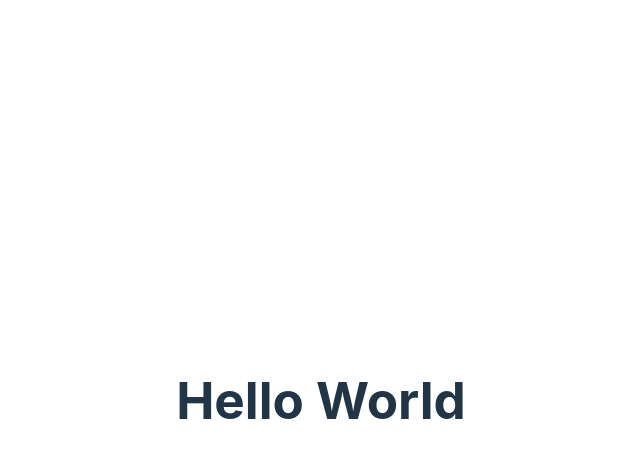
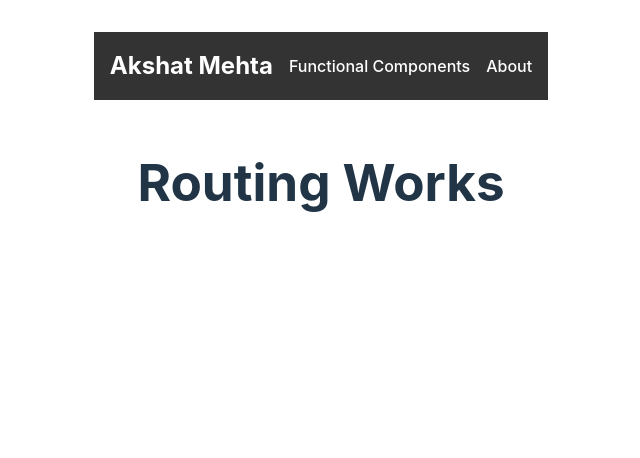
Before and after one commit to nerkoux/React-Practice, a React (Vite) app in the folder assignment1/: page /about in a window 1280 px wide. Shown: the top 458 px of the page, without its empty margins (319-959 px from the left). Built offline with nearby package versions, Linux system fonts and the light colour scheme.

Commit message:
Added Routing & Navbar tooo

```diff
--- a/assignment1/src/App.css
+++ b/assignment1/src/App.css
@@ -83,3 +83,57 @@
 .cardOne p, .cardTwo p {
   margin: 10px 0;
 }
+
+.app-container {
+  display: flex;
+  flex-direction: column;
+  min-height: 100vh;
+}
+
+.content {
+  flex: 1;
+  padding: 20px;
+}
+
+.navbar {
+  background-color: #333;
+  color: white;
+  padding: 1rem;
+}
+
+.navbar-container {
+  display: flex;
+  justify-content: space-between;
+  align-items: center;
+  max-width: 1200px;
+  margin: 0 auto;
+}
+
+.navbar-brand {
+  color: white;
+  text-decoration: none;
+  font-size: 1.5rem;
+  font-weight: bold;
+}
+
+.nav-menu {
+  display: flex;
+  list-style: none;
+  margin: 0;
+  padding: 0;
+}
+
+.nav-item {
+  margin-left: 1rem;
+}
+
+.nav-link {
+  color: white;
+  text-decoration: none;
+  font-size: 1rem;
+  transition: color 0.3s ease;
+}
+
+.nav-link:hover {
+  color: #61dafb;
+}
--- a/assignment1/src/App.jsx
+++ b/assignment1/src/App.jsx
@@ -1,27 +1,30 @@
 import React from 'react'
+import { BrowserRouter, Route, Routes } from 'react-router-dom'
+import './App.css'
+import Navbar from './component/Navbar'
 import ToggleFunc from './component/ToggleFunc'
-import { BrowserRouter,Route,Routes } from 'react-router-dom'
-import './App.css'
 import About from './component/About'
 
-const Home = () => (
+const Funnt = () => (
   <>
-    <h1>Home</h1>
+    <h1>FUNCTIONAL COMPONENTS</h1>
     <ToggleFunc />
   </>
 )
 
-
 const App = () => {
   return (
-    <>
     <BrowserRouter>
-    <Routes>
-    <Route path="/" element={<Home />} />
-    <Route path="/about" element={<About />} />
-    </Routes>  {/* Above, we use Routes component to wrap all our routes */}
+      <div className="app-container">
+        <Navbar />
+        <div className="content">
+          <Routes>
+            <Route path="/" element={<Funnt />} />
+            <Route path="/about" element={<About />} />
+          </Routes>
+        </div>
+      </div>
     </BrowserRouter>
-    </>
   )
 }
 
--- a/assignment1/src/component/About.jsx
+++ b/assignment1/src/component/About.jsx
@@ -5,7 +5,7 @@
 const About = () => {
   return (
     <>
-    <h1>Hello World</h1>
+    <h1>Routing Works</h1>
     </>
   )
 }
--- /dev/null
+++ b/assignment1/src/component/Navbar.jsx
@@ -0,0 +1,24 @@
+import React from 'react'
+import { Link } from 'react-router-dom'
+
+const Navbar = () => {
+  return (
+    <nav className="navbar">
+      <div className="navbar-container">
+        <Link to="/" className="navbar-brand">
+          Akshat Mehta
+        </Link>
+        <ul className="nav-menu">
+          <li className="nav-item">
+            <Link to="/" className="nav-link">Functional Components</Link>
+          </li>
+          <li className="nav-item">
+            <Link to="/about" className="nav-link">About</Link>
+          </li>
+        </ul>
+      </div>
+    </nav>
+  )
+}
+
+export default Navbar
```
